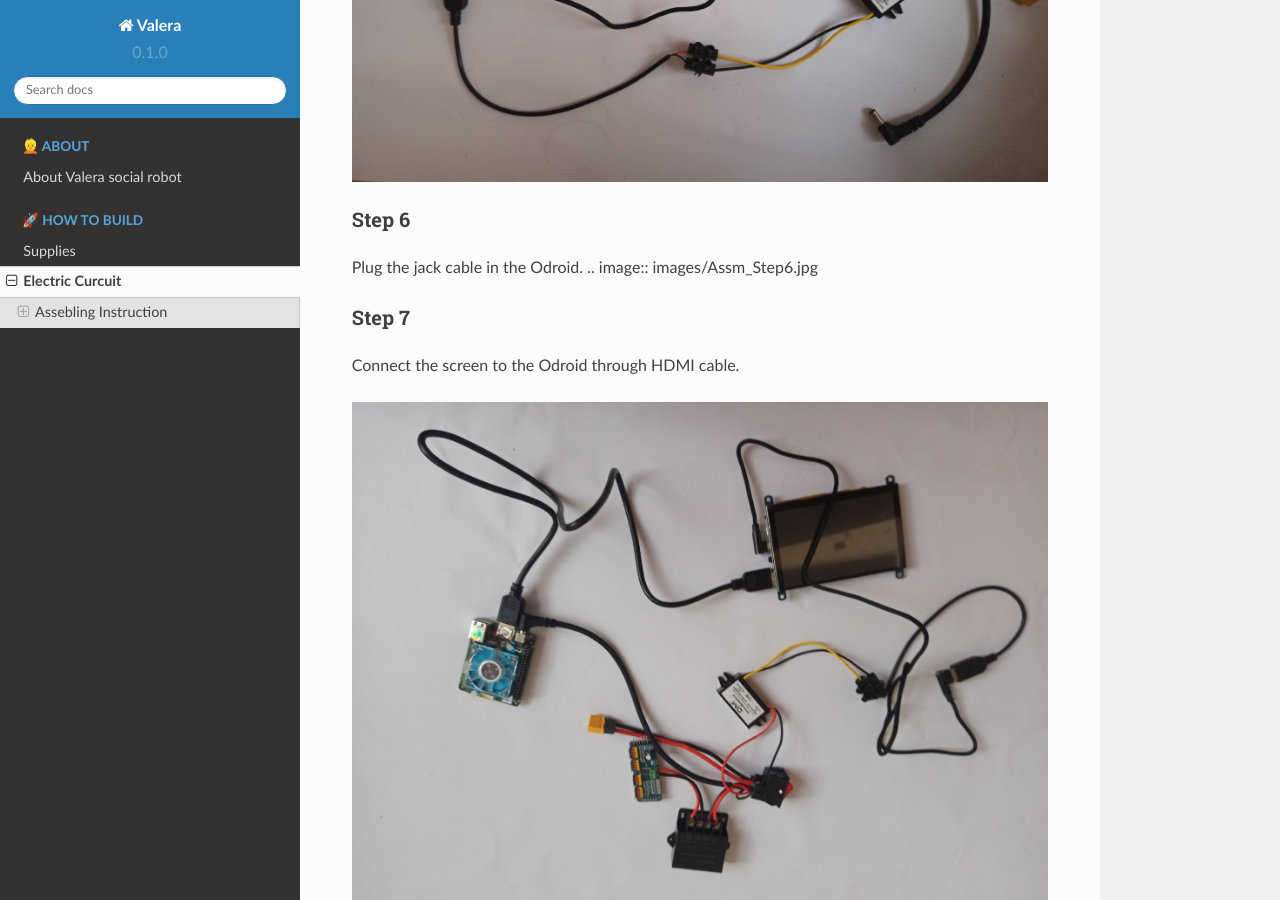
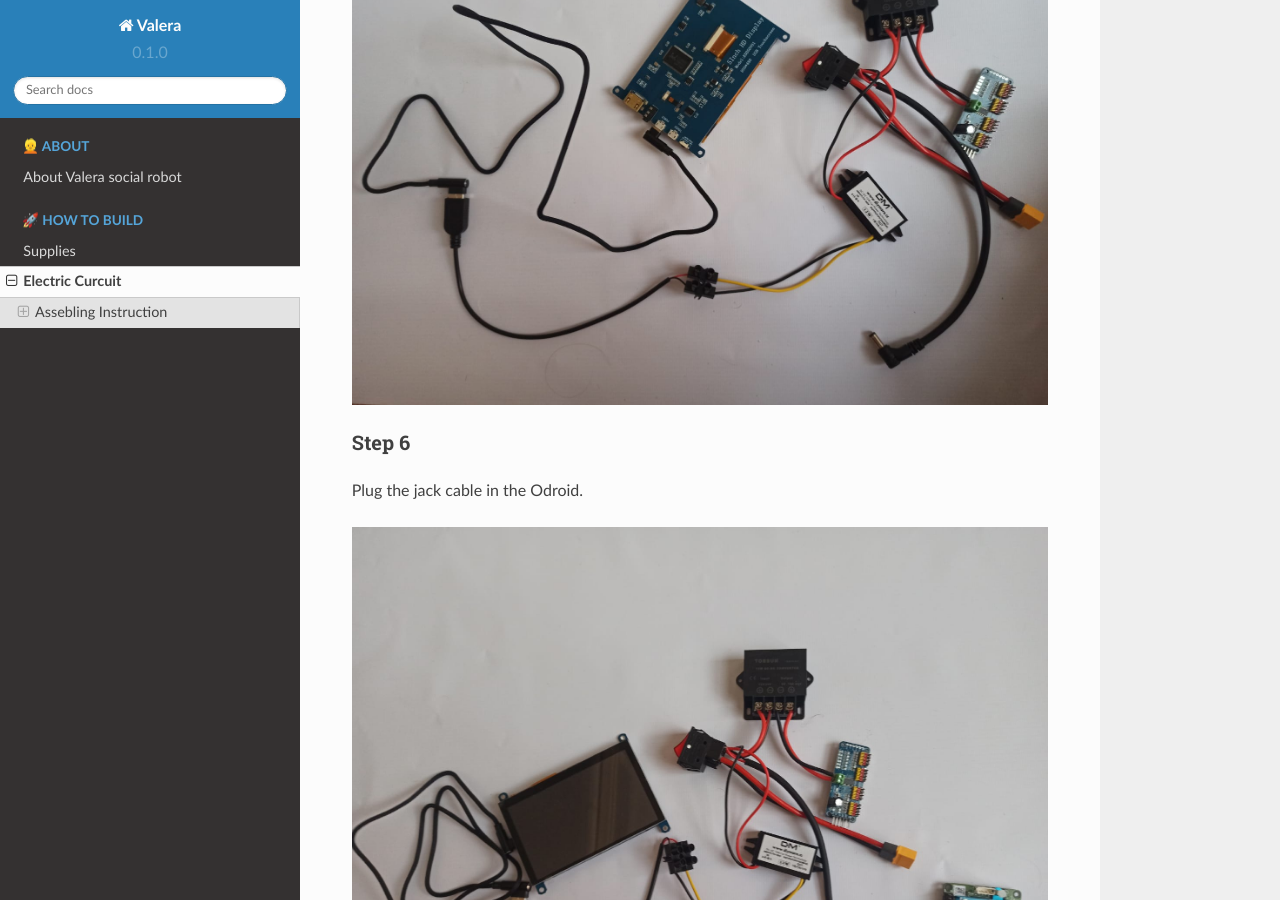
Before and after one commit to goodlancer-org/valera, a Sphinx documentation site: the page built from docs/Electric_Curcuit.rst, in a window 1280 px wide and 900 px high, scrolled down 5510 px. Built offline with Sphinx 7.4.7 and the Read the Docs theme 2.0.0, drawn with Linux system fonts in a browser that asks for light colours; some of the changed lines change nothing that is shown.

Commit message:
Fixed the Curcuit

```diff
--- a/docs/Electric_Curcuit.rst
+++ b/docs/Electric_Curcuit.rst
@@ -4,6 +4,7 @@
 On picture below you may see a block scheme depicting how Valera's electric curcuit is composed.
 
 .. image:: images/Block_Scheme.jpg
+
 That's how it looks in reality
 
 .. image:: images/Assembles.jpg
@@ -13,7 +14,7 @@
 ---------------------
 Before we start:
 ~~~~~~~~~~~~~~~~
-.. image:: images/Deassebled.jpg
+.. image:: images/Deassembled.jpg
 
 
 Step 1
@@ -53,6 +54,7 @@
 Step 6
 ~~~~~~~~~~~~
 Plug the jack cable in the Odroid.
+
 .. image:: images/Assm_Step6.jpg
 
 Step 7
```
